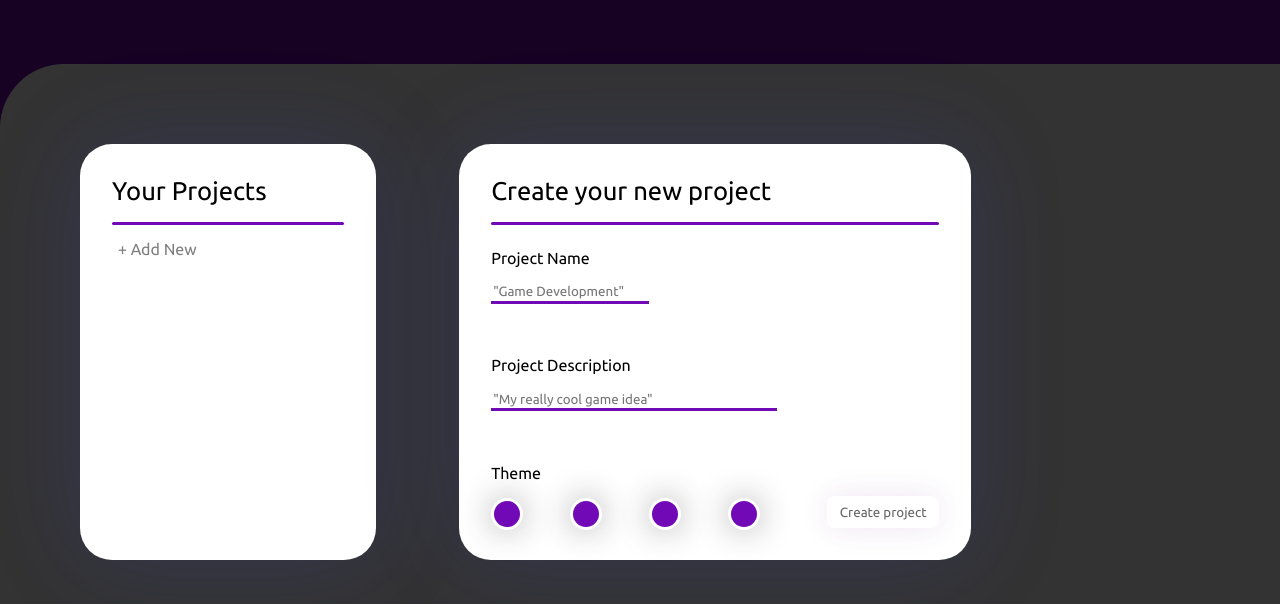
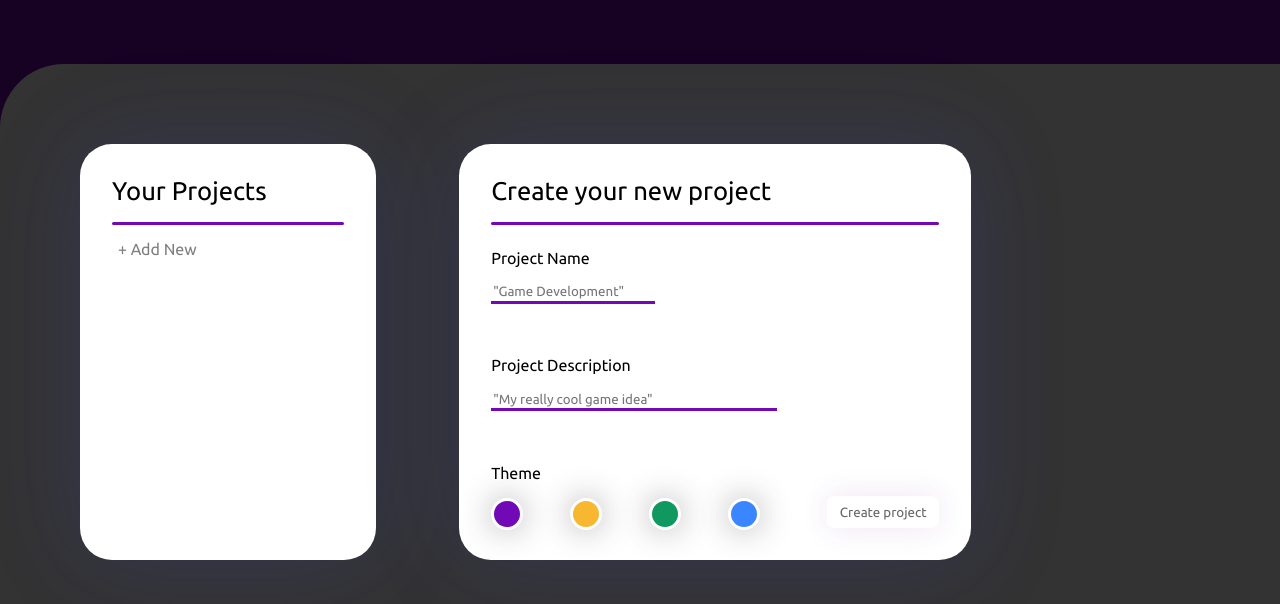
Before and after one commit to zephkelly/todo-app, a website: page src/index.html in a window 1280 px wide. Both pictures are taken after a click on the button "+ Add New". Drawn offline with Linux system fonts and the light colour scheme.

Commit message:
Fix min-heights for body and main

```diff
--- a/src/style.css
+++ b/src/style.css
@@ -2,10 +2,14 @@
   --obsidian-accent-1: #7209b7;
   --obsidian-panel: #ffffff;
 
-  --sun-yellow: #f7b731;
-  --sun-panel-background: #f7b731;
+  --sunflower-accent-1: #f7b731;
+  --sunflower-panel: #ffffff;
 
+  --forest-accent-1: #0f9960;
+  --forest-panel: #ffffff;
 
+  --ocean-accent-1: #3a86ff;
+  --ocean-panel: #ffffff;
 }
 
 .background-darken {
@@ -16,8 +20,10 @@
   transition-timing-function: ease-in-out;
   position: absolute;
   top: 0;
+  left: 0;
   width: 0vw;
   height: 100vh;
+  min-height: 40rem;
   z-index: 1;
 }
 
@@ -28,14 +34,16 @@
 body {
   margin: 0;
   height: 100vh;
+  min-height: 40rem;
   background-color: var(--obsidian-accent-1);
-  overflow: hidden;
+  overflow-x: hidden;
+  display: flex;
+  flex-direction: column;
 }
 
 main {
   width: 100%;
-  height: 92vh;
-  min-height: 30rem;
+height: 100%;
   display: flex;
   flex-direction: row;
   border-top-left-radius: 4rem;
@@ -133,10 +141,10 @@ main {
     margin-left: 3rem;
     height: 2rem;
     width: 60%;
+    max-width: 20rem;
   }
 
-  .color-selector {
-      background-color: var(--obsidian-accent-1);
+  #form-add-project .themes .color-selector {
       height: 2rem;
       width: 2rem;
       transition: width 0.1s ease-in-out;
@@ -150,16 +158,33 @@ main {
       justify-content: center;
     }
 
-    .color-selector:hover {
+    #form-add-project .themes .color-selector:hover {
       cursor: pointer;
       width: 2.4rem;
       height: 2.4rem;
     }
 
-    .color-selector:active {
+    #form-add-project .themes .color-selector:active {
       width: 2.2rem;
       height: 2.2rem;
     }
+
+    #form-add-project .wrapper-color-selector:nth-child(1) .color-selector {
+      background-color: var(--obsidian-accent-1);
+    }
+
+    #form-add-project .wrapper-color-selector:nth-child(2) .color-selector {
+      background-color: var(--sunflower-accent-1);
+    }
+
+    #form-add-project .wrapper-color-selector:nth-child(3) .color-selector {
+      background-color: var(--forest-accent-1);
+    }
+
+    #form-add-project .wrapper-color-selector:nth-child(4) .color-selector {
+      background-color: var(--ocean-accent-1);
+    }
+
 
   .content {
     height: 85%;
@@ -196,6 +221,7 @@ main {
       transition: padding-left 0.1s ease-in-out;
       transition: height 0.1s ease-in-out;
       width: 12vw;
+      min-width: 10rem;
     }
 
   .text-input:focus {
```
